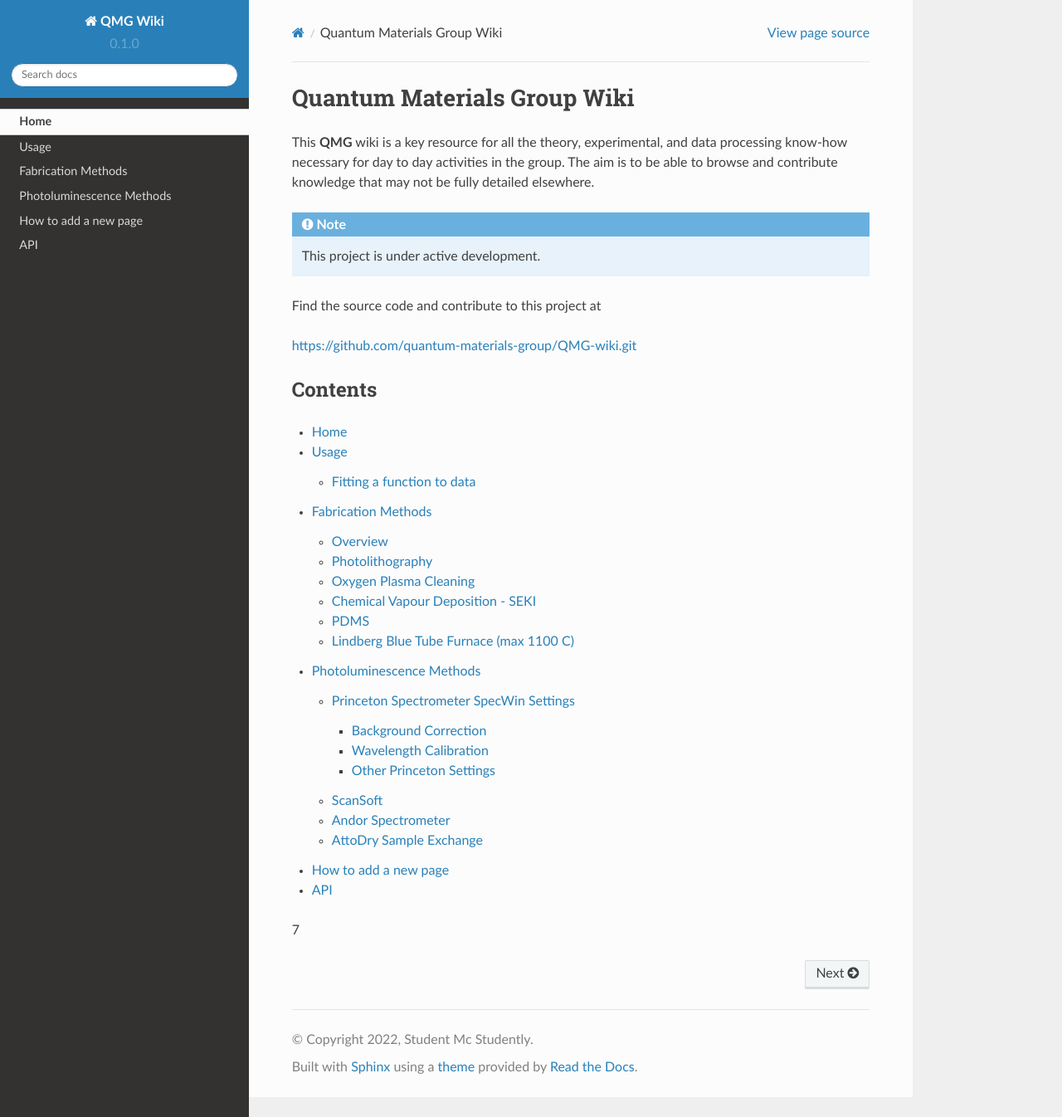
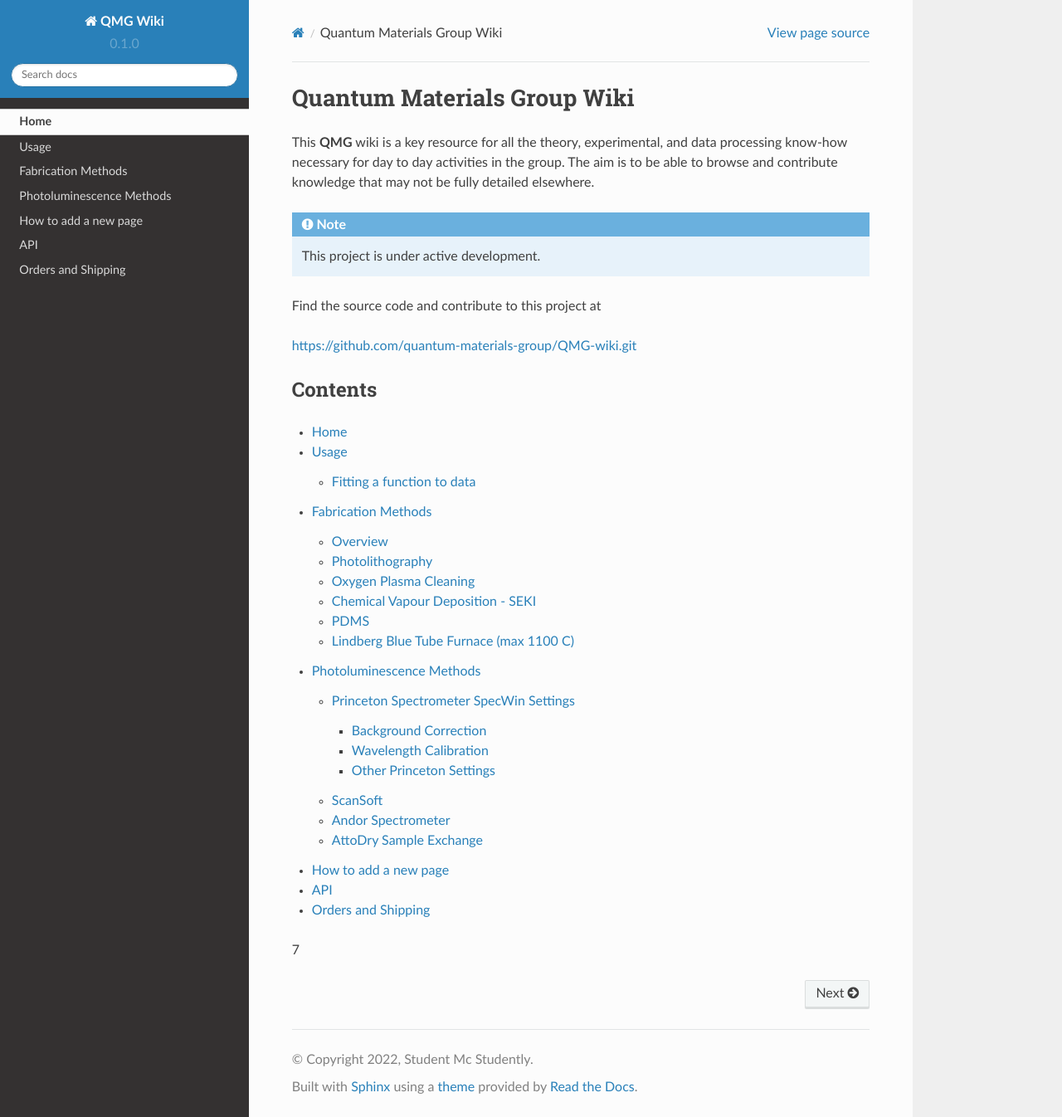
Before and after one commit to quantum-materials-group/QMG-wiki, a Sphinx documentation site: the page built from docs/index.rst, in a window 1280 px wide and 1346 px high. Shown: the whole window at 83% size. Built offline with Sphinx 7.4.7 and the Read the Docs theme 2.0.0, drawn with Linux system fonts in a browser that asks for light colours.

Commit message:
Update index.rst

```diff
--- a/docs/index.rst
+++ b/docs/index.rst
@@ -23,6 +23,6 @@ Contents
    pages/pl_sop
    pages/howtoaddapage
    api
-
+   pages/orders_&_shipping
 
 7
```
